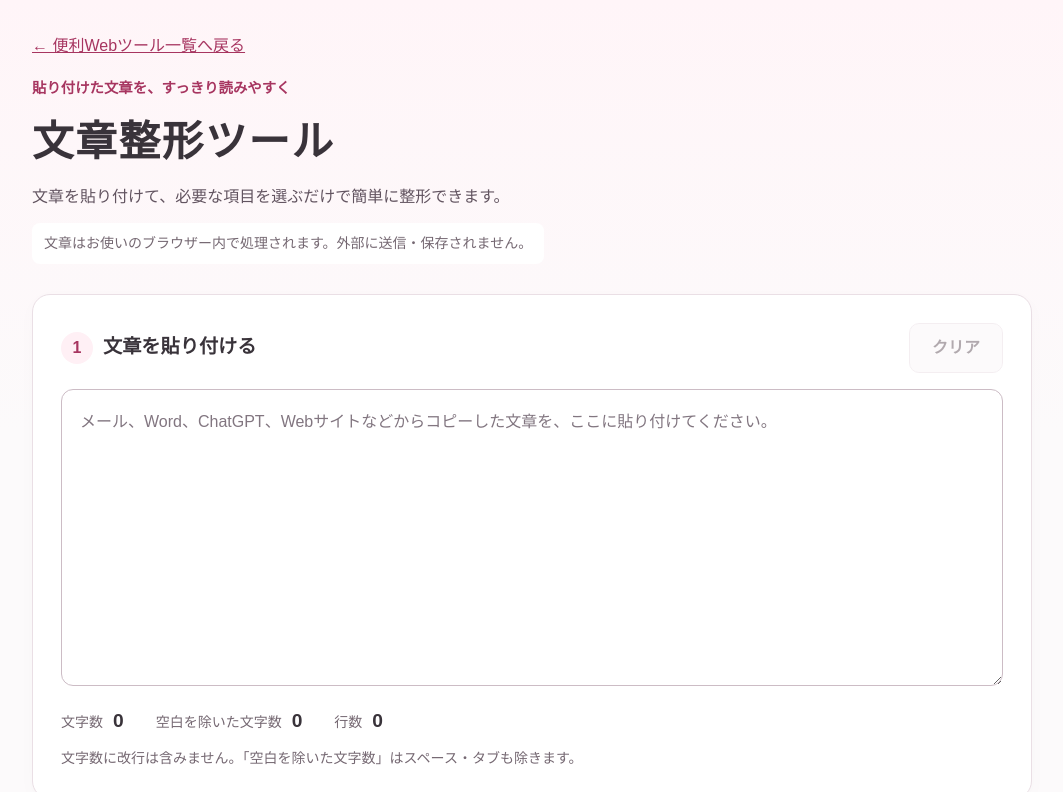
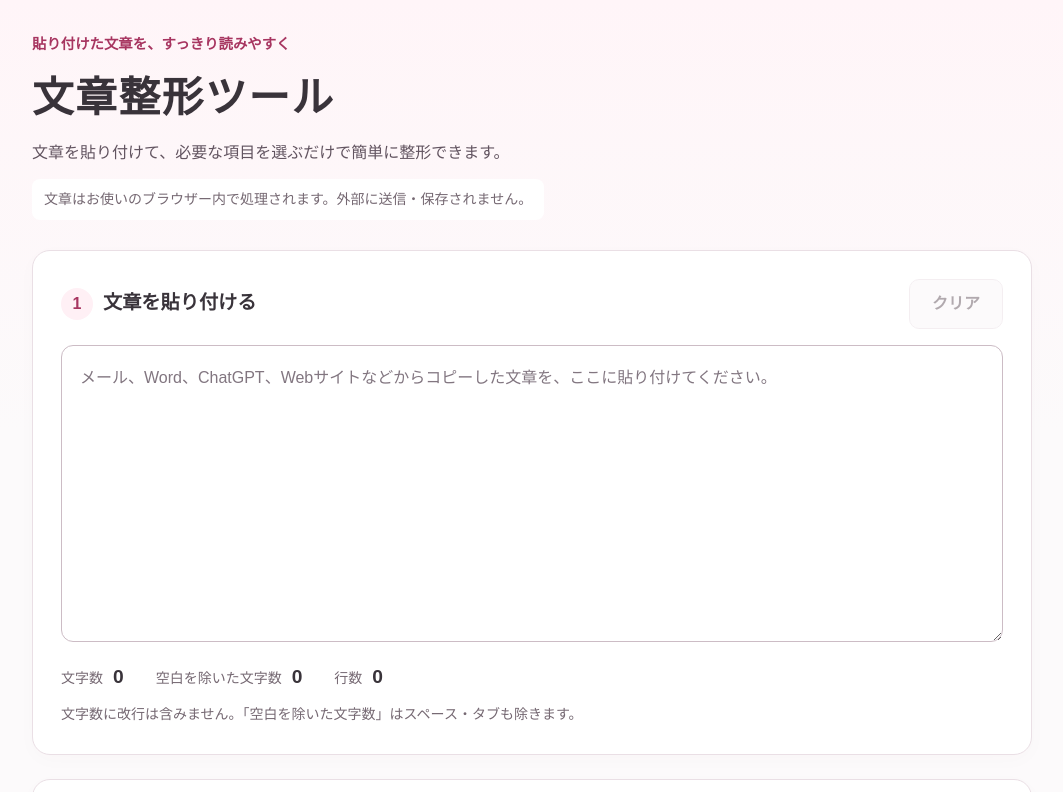
Before and after one commit to yumin-snoopy/tools, a plain HTML site: page text_formatter/index.html in a window 1280 px wide. Shown: the top 792 px of the page, without its empty margins (108-1171 px from the left). Drawn offline with Linux system fonts and the light colour scheme.

Commit message:
Update index.html
左上リンクを削除

```diff
--- a/text_formatter/index.html
+++ b/text_formatter/index.html
@@ -13,7 +13,7 @@
 <body>
   <main class="app-shell">
     <header class="app-header">
-      <p><a href="../index.html">← 便利Webツール一覧へ戻る</a></p>
+      <!--p><a href="../index.html">← 便利Webツール一覧へ戻る</a></p-->
       <span class="eyebrow">貼り付けた文章を、すっきり読みやすく</span>
       <h1>文章整形ツール</h1>
       <p class="lead">文章を貼り付けて、必要な項目を選ぶだけで簡単に整形できます。</p>
```
